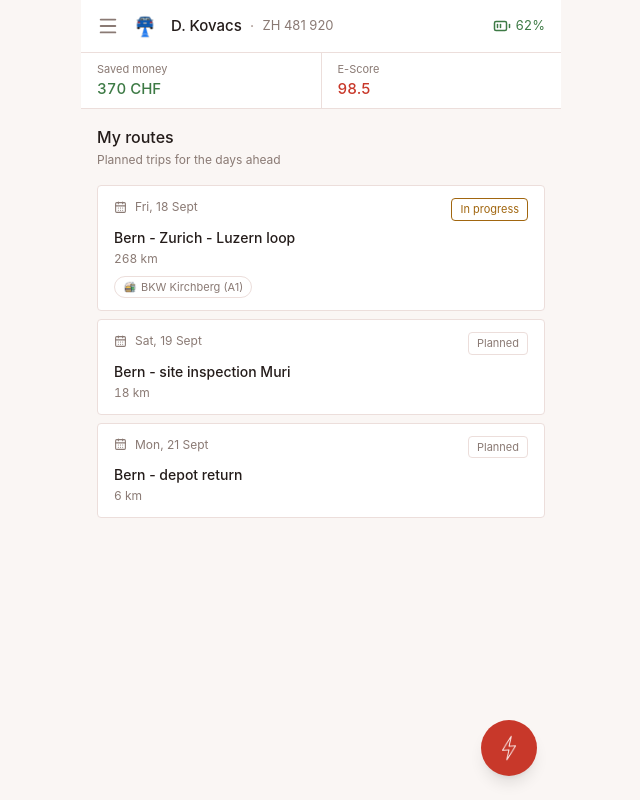
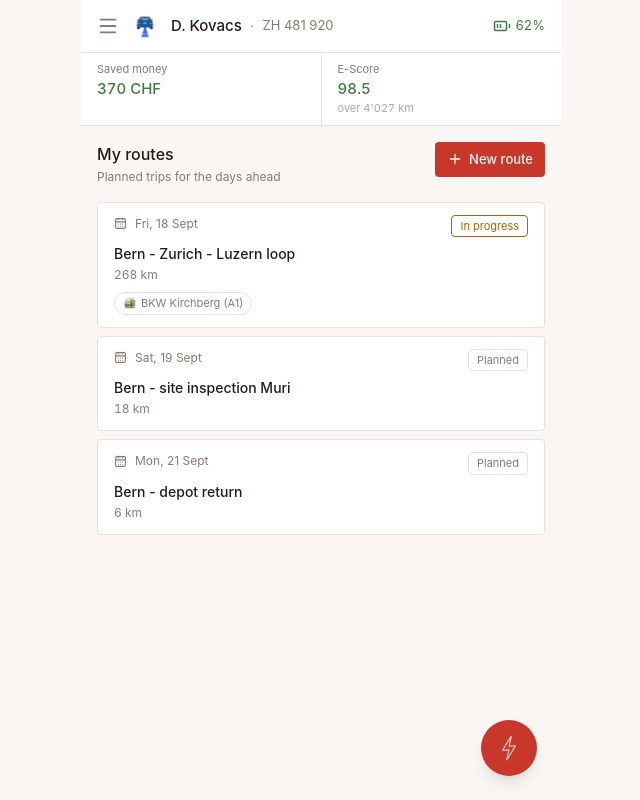
Before and after one commit to Danino42/mobility-app, a React (Vite) app in the folder frontend/: page /routes in a window 1280 px wide. Shown: the whole page, without its empty margins (319-959 px from the left). Built offline with nearby package versions, Linux system fonts and the light colour scheme.

Commit message:
Feedback

```diff
--- a/frontend/src/App.tsx
+++ b/frontend/src/App.tsx
@@ -6,6 +6,7 @@ import MapAndChargers from "./pages/MapAndChargers";
 import MyRoutes from "./pages/MyRoutes";
 import Leaderboard from "./pages/Leaderboard";
 import Preferences from "./pages/Preferences";
+import Feedback from "./pages/Feedback";
 
 function App() {
   return (
@@ -18,6 +19,7 @@ function App() {
           <Route path="routes" element={<MyRoutes />} />
           <Route path="leaderboard" element={<Leaderboard />} />
           <Route path="preferences" element={<Preferences />} />
+          <Route path="feedback" element={<Feedback />} />
         </Route>
       </Routes>
     </BrowserRouter>
--- a/frontend/src/components/layout/Header.tsx
+++ b/frontend/src/components/layout/Header.tsx
@@ -52,7 +52,10 @@ export default function Header({ session, onMenuClick }: HeaderProps) {
         </div>
         <div className="flex-1 px-4 py-2">
           <p className="text-[11px] text-text-muted">E-Score</p>
-          <p className="tabular text-[15px] font-medium text-accent">{session.eScore}</p>
+          <p className="tabular text-[15px] font-medium text-good">{session.eScore}</p>
+          <p className="tabular text-[11px] text-text-faint">
+            over 4'027 km
+          </p>
         </div>
       </div>
     </header>
--- a/frontend/src/components/layout/Sidebar.tsx
+++ b/frontend/src/components/layout/Sidebar.tsx
@@ -1,5 +1,5 @@
 import { NavLink } from "react-router-dom";
-import { X, Map, Route, Trophy, SlidersVertical, LogOut } from "lucide-react";
+import { X, Map, Route, Trophy, SlidersVertical, MessageSquareHeart, LogOut } from "lucide-react";
 
 interface SidebarProps {
   open: boolean;
@@ -11,6 +11,7 @@ const links = [
   { to: "/routes", label: "My routes", icon: Route },
   { to: "/leaderboard", label: "Company leaderboard", icon: Trophy },
   { to: "/preferences", label: "Preferences", icon: SlidersVertical },
+  { to: "/feedback", label: "Feedback", icon: MessageSquareHeart },
 ];
 
 export default function Sidebar({ open, onClose }: SidebarProps) {
--- a/frontend/src/pages/MyRoutes.tsx
+++ b/frontend/src/pages/MyRoutes.tsx
@@ -1,4 +1,4 @@
-import { CalendarDays } from "lucide-react";
+import { CalendarDays, Plus } from "lucide-react";
 import { mockRoutes, mockChargers } from "../mock/data";
 import type { PlannedRoute } from "../types/domain";
 import chargerIcon from "../images/charger.png";
@@ -21,9 +21,18 @@ function formatDate(iso: string) {
 export default function MyRoutes() {
   return (
     <div>
-      <div className="px-4 pt-4">
-        <h1 className="text-[16px] font-medium">My routes</h1>
-        <p className="mt-0.5 text-[12px] text-text-muted">Planned trips for the days ahead</p>
+      <div className="flex items-start justify-between gap-3 px-4 pt-4">
+        <div>
+          <h1 className="text-[16px] font-medium">My routes</h1>
+          <p className="mt-0.5 text-[12px] text-text-muted">Planned trips for the days ahead</p>
+        </div>
+        <button
+          type="button"
+          className="flex shrink-0 items-center gap-1.5 rounded bg-accent px-3 py-2 text-[13px] font-medium text-on-accent hover:bg-accent/90"
+        >
+          <Plus size={16} />
+          New route
+        </button>
       </div>
 
       <div className="mt-4 flex flex-col gap-2 px-4">
```
